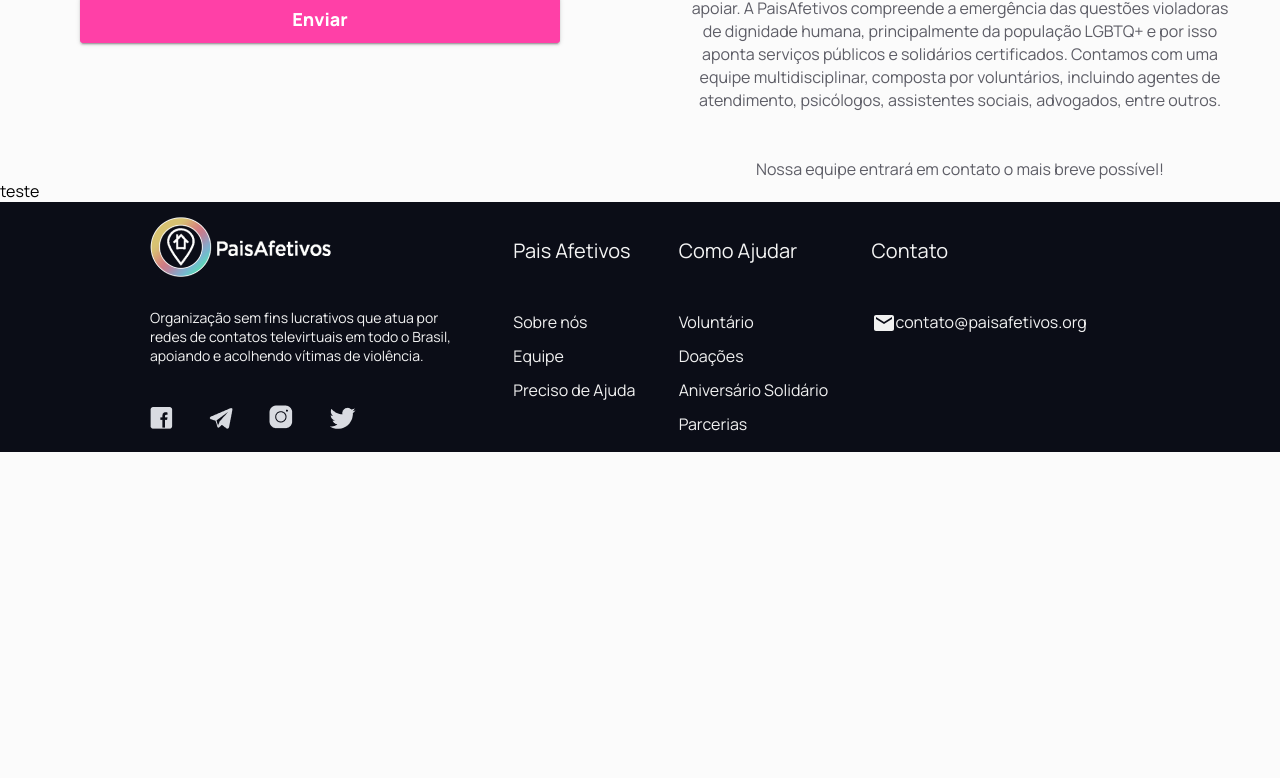
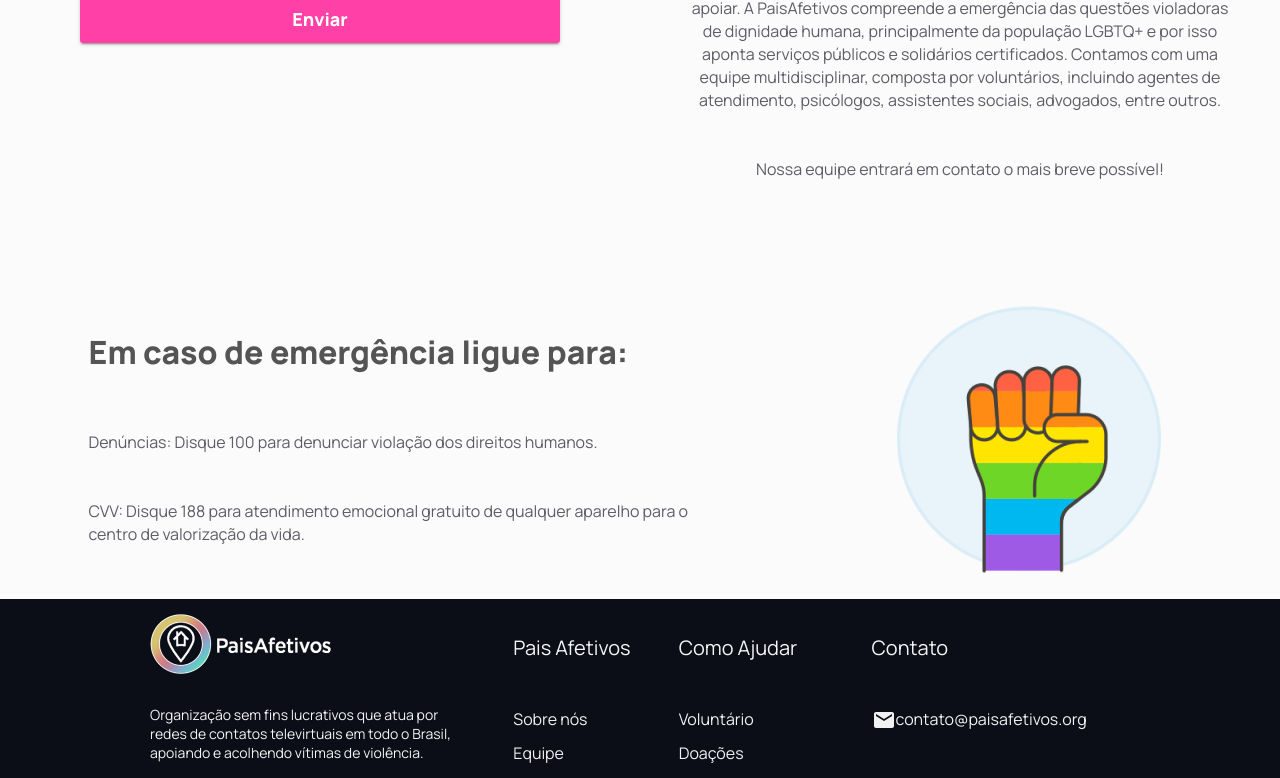
Before and after one commit to GrupoCPB/paisafetivos-web-frontend, a React (Create React App) app: page /preciso-de-ajuda in a window 1280 px wide. Shown: the part 605-1383 px from the top of the page. Before the commit the page ends 1057 px from the top, so only its background shows below. Built offline with nearby package versions, Linux system fonts and the light colour scheme.

Commit message:
add: secao cotatos de emergÊncia

```diff
--- a/src/pages/needHelp/NeedHelp.jsx
+++ b/src/pages/needHelp/NeedHelp.jsx
@@ -6,7 +6,7 @@ import { Form } from 'components'
 import styled from 'styled-components';
 
 import imagePageNeedHelp from  'assets/image-need-help-page.png'
-import socoParaCima from  'assets/image-need-help-page.png'
+import maoFechada from  'assets/mao-fechada.png'
 
 
 export const Main = styled.main`
@@ -104,8 +104,40 @@ export function NeedHelp() {
         component="div"
         boxSizing="border-box"
         display="flex"
+        mt="100px"
+        flexDirection="row"
+        justifyContent="space-around"
+        alignItems="center"
       >
-        teste
+        <Box
+          component="div"
+          boxSizing="border-box"
+          display="flex"
+          flexDirection="column"
+          width="600px"
+        >
+          <Typography
+                variant="h1"
+                align="start"
+                fontSize="32px"
+                color="#545454"
+                fontWeight="Bold"
+                mb="60px"
+                >
+                Em caso de emergência ligue para:
+              </Typography>
+              <Typography
+                variant="body2"
+                align="start"
+                fontSize="16px"
+                color="#5D5D66"
+                >
+              Denúncias: Disque 100 para denunciar violação dos direitos humanos. <br /><br /><br />
+              CVV: Disque 188 para atendimento emocional gratuito de qualquer
+              aparelho para o centro de  valorização da vida.
+              </Typography>
+          </Box>
+        <img src={ maoFechada } alt="mao fechada" />
       </Box>
     </Container>
   );
```
Also changed, not shown: src/assets/mao-fechada.png (renamed from src/assets/Mão fechada.png).
